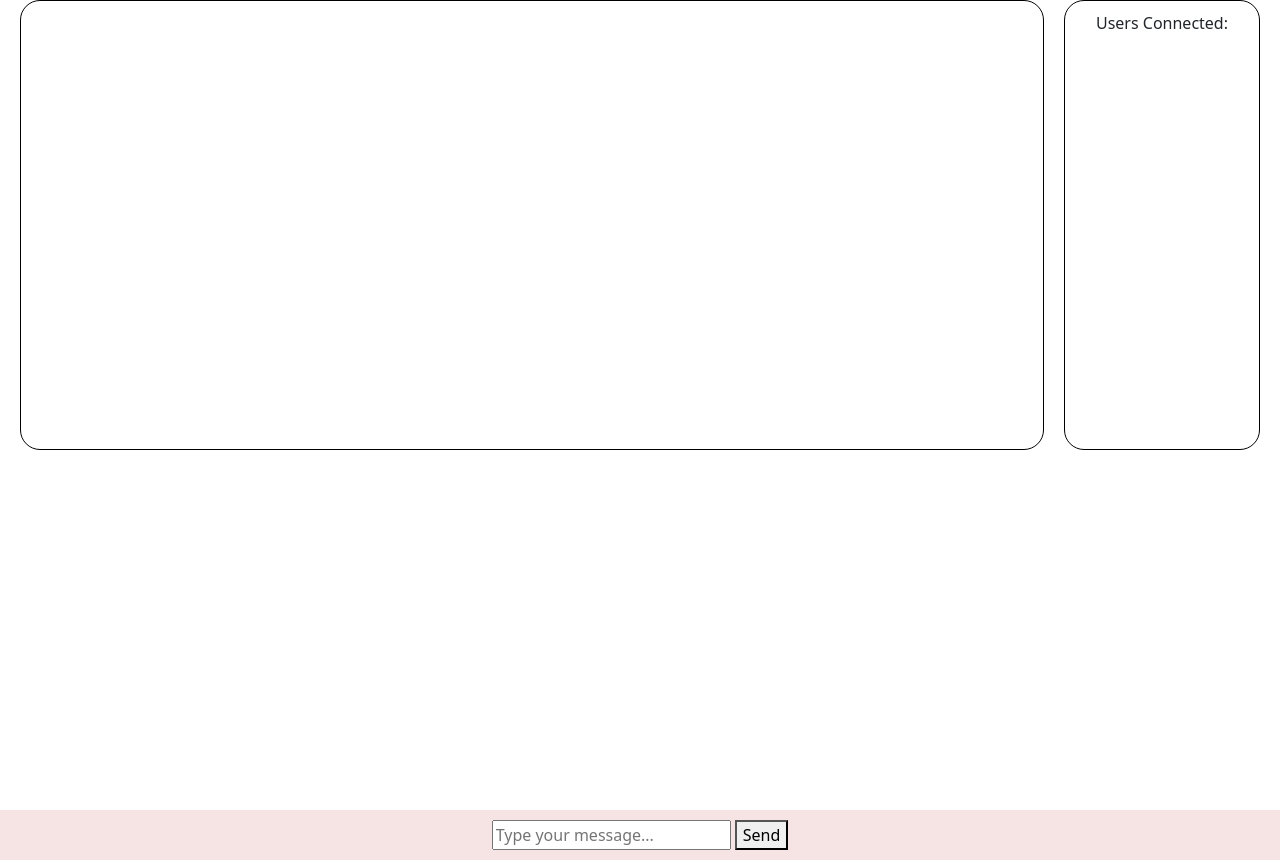
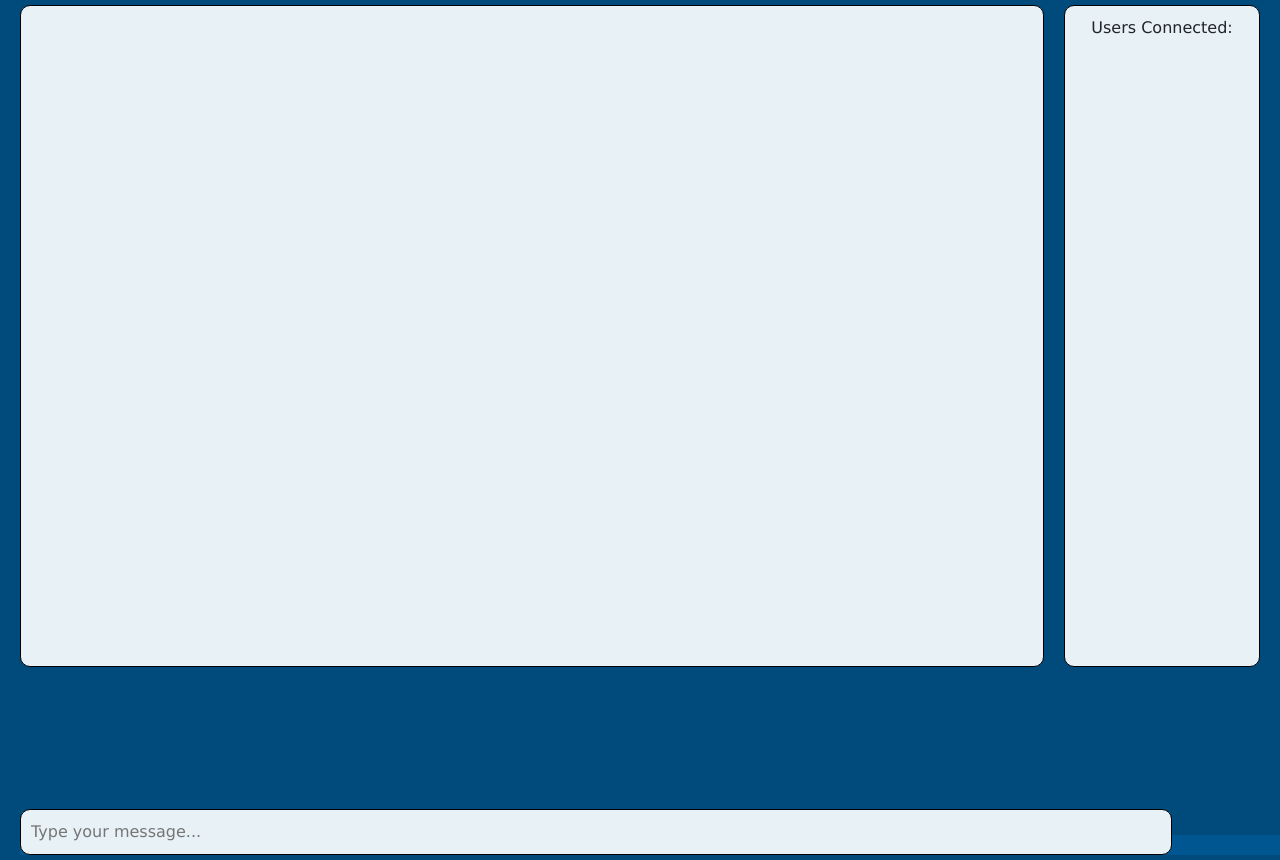
Before and after one commit to AbingtonHeightsSoftwareClub/website, a Flask app: page /chatroom in a window 1280 px wide. Shown: the part 56-916 px from the top of the page. Run offline with Flask 3, Linux system fonts and the light colour scheme; a user stored in the database is signed in; some libraries are stand-ins or nearby versions.

Commit message:
Make chatroom just a little prettier (i hope)

```diff
--- a/static/css/chatroom.css
+++ b/static/css/chatroom.css
@@ -1,3 +1,15 @@
+html, body, main {
+    height: 100%;
+   	overflow: hidden;
+    background-color: #004A7C;
+	font-family: Verdana, Geneva, sans-serif;
+    word-wrap: normal;
+}
+
+.chat-container {
+    height: 85%;
+    margin-top: 5px
+}
 #chat-form {
     position: fixed;
     left: 0;
@@ -5,19 +17,23 @@
     width: 100%;
     text-align: center;
     padding: 10px;
-    background-color: #f3dcdcc0;
+    background-color: #005691;
+    margin-left: 20px;
+    margin-bottom: 5px;
 }
 
 .chat-box {
-    height: 450px;
+    height: inherit;
     margin-left: 20px;
     margin-right: 20px;
     width: 80%;
     float: left;
     padding: 10px;
+    background-color: #E8F1F5;
     border: 1px solid #000000;
-    border-radius: 20px;
+    border-radius: 10px;
     overflow: auto;
+    font-family: Verdana, Geneva, sans-serif;
 }
 
 .timestamp {
@@ -26,13 +42,14 @@
 }
 
 .user-count {
+    height: inherit;
 	text-align: center;
-	height: 450px;
     margin-left: 20px;
     margin-right: 20px;
     padding: 10px;
+    background-color: #E8F1F5;
     border: 1px solid #000000;
-    border-radius: 20px;
+    border-radius: 10px;
     overflow: auto;
 }
 
@@ -42,6 +59,22 @@
     margin-right: 20px;
     padding: 5px;
     overflow: auto;
-    color: gray;
+    color: #E8F1F5;
     font-size: 0.8em;
 }
+
+#message-input {
+	background-color: #E8F1F5;
+    border: 1px solid #000000;
+    border-radius: 10px;
+    width: 90%;
+    position: fixed;
+    left: 0;
+    bottom: 0;
+    padding: 10px;
+    margin-left: 20px;
+    margin-bottom: 5px;
+}
+#send-button {
+	display: none;
+}
--- a/static/js/chatroom.js
+++ b/static/js/chatroom.js
@@ -39,7 +39,7 @@ chatForm.addEventListener("focusout", function(event) {
 function sendChatMessage(message, time) {
     // create the div for the join message on all clients
     const messageElement = document.createElement('div');
-    messageElement.className = 'join-message';
+    messageElement.className = 'chatroom-message';
 
     // time SHOULD always exist
     const timestamp = document.createElement('span');
@@ -71,7 +71,6 @@ socket.on('connect', () => {
 
 socket.on('chatroom-join', (data) => {
     sendChatMessage(data.message);
-
 
     // Iterates through every active user and appends to list of current users
     data["users"].forEach(user => {
--- a/templates/chatroom.html
+++ b/templates/chatroom.html
@@ -12,7 +12,7 @@
         </div>
         <form id="chat-form">
             <input type="text" id="message-input" placeholder="Type your message..." autocomplete="off" required />
-            <button type="submit">Send</button>
+            <button type="submit" id="send-button">Send</button>
         </form>
         <div class="user-count" id="user-count">Users Connected:
         	<!-- Users will be appended here -->
```
